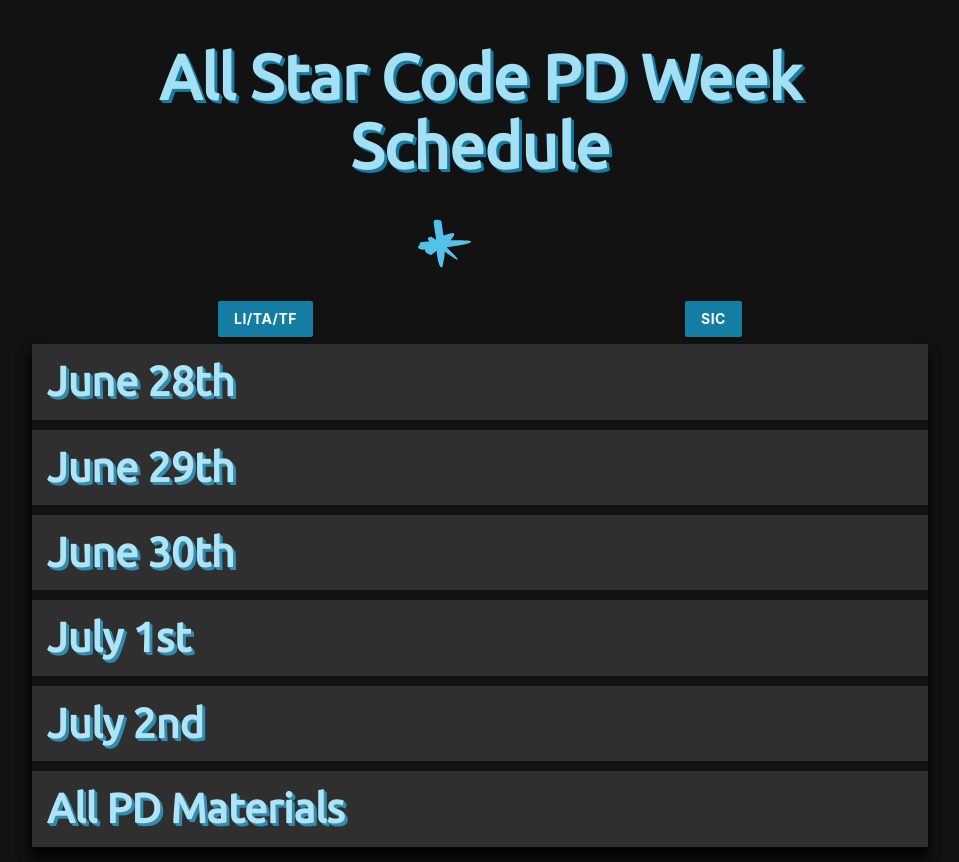
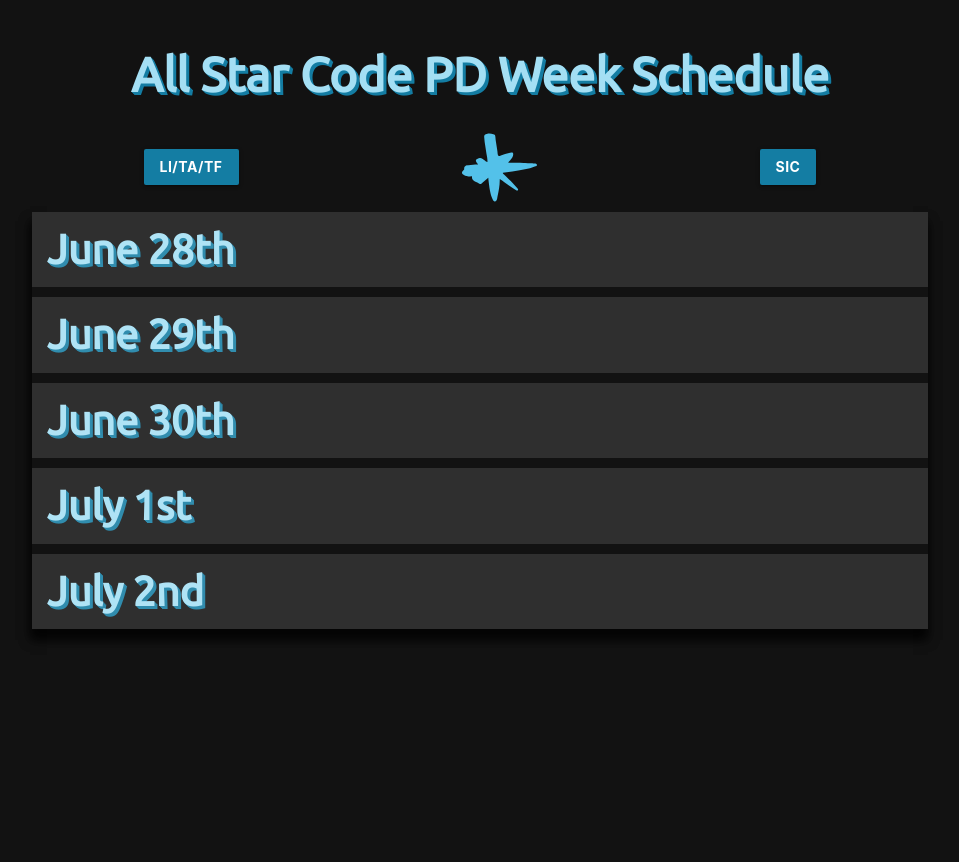
Before and after one commit to AllStarCodeOrg/PDWeekSchedule, a Svelte app: page / in a window 1280 px wide. Shown: the whole page, without its empty margins (160-1119 px from the left). After the commit the page ends 800 px from the top, so only its background shows below. Built offline with nearby package versions, Linux system fonts and the light colour scheme.

Commit message:
Minor styling changes, remove all pd materials section until last day

```diff
--- a/index.html
+++ b/index.html
@@ -45,11 +45,10 @@
         const day5Links = document.querySelectorAll(
           '.day-5 > .card-action > a'
         );
+        const allLinks = document.querySelectorAll('.all-links');
         let now = new Date();
         let today = now.getDate();
         let thisMonth = now.getMonth();
-        console.log(today, thisMonth);
-        // console.log((today !== 16 && thisMonth !== 5));
 
         if (thisMonth === 5 || thisMonth === 6) {
           if (thisMonth === 5) {
@@ -79,6 +78,12 @@
             }
           }
         }
+        let lastDay = new Date('07/02/2021');
+
+        if (now < lastDay) {
+          delNodes(allLinks);
+        }
+
         if (thisMonth < 6 && thisMonth !== 5) {
           delNodes(day1Links);
           delNodes(day2Links);
--- a/public/styles/style.css
+++ b/public/styles/style.css
@@ -4,10 +4,17 @@
   color: #fff;
 }
 
+.mainheader {
+  font-size: 48px;
+  font-weight: bold;
+  margin-top: 2.5rem;
+}
+
 .title {
   color: #a4dff4;
   font-weight: bold;
   font-family: 'Ubuntu', sans-serif;
+  transition: text-shadow 0.5s linear;
   text-shadow: 1px 1px #147da3, 2px 2px #147da3, 3px 3px #147da3;
   user-select: none;
 }
@@ -18,7 +25,7 @@
 
 .title:hover {
   text-shadow: 1px 1px #147da3, 2px 2px #147da3, 3px 3px #147da3,
-    4px 4px #147da3, 5px 5px #147da3, 6px 6px #147da3, 7px 7px #147da3;
+    5px 5px #147da3, 6px 6px #147da3, 7px 7px #147da3, 8px 8px #147da3;
 }
 
 h2 {
@@ -40,6 +47,7 @@
   font-family: 'Ubuntu', sans-serif;
   font-weight: bold !important;
   font-size: 26px;
+  user-select: none;
 }
 
 .card-content > p {
@@ -151,6 +159,7 @@
   height: 100%;
   width: 100%;
   position: absolute;
+  pointer-events: none;
 }
 
 .collapsible-header::before {
--- a/src/App.svelte
+++ b/src/App.svelte
@@ -9,10 +9,10 @@
   function init() {
     const lastChose = window.localStorage.getItem('lastChose');
     if (lastChose !== undefined) {
-      if(lastChose === 'LITATF') {
+      if (lastChose === 'LITATF') {
         return;
       }
-      if(lastChose === 'SIC') {
+      if (lastChose === 'SIC') {
         SICSchedule.classList.toggle('hidden');
         LITATFSchedule.classList.toggle('hidden');
       }
@@ -44,19 +44,19 @@
 <main class="container">
   <div class="row">
     <div class="col s12 center">
-      <h1 class="title">All Star Code PD Week Schedule</h1>
-      <img
-        id="titleAsterik"
-        class="col s4 offset-s5"
-        src={asterik}
-        alt="ASC Asterik"
-      />
+      <div class="title mainheader">All Star Code PD Week Schedule</div>
     </div>
   </div>
   <div class="button-cont">
     <button class="waves-effect waves-light btn" on:click={LITATFClicked}
       >LI/TA/TF</button
     >
+    <img
+      id="titleAsterik"
+      class="col s4 offset-s5"
+      src={asterik}
+      alt="ASC Asterik"
+    />
     <button class="waves-effect waves-light btn" on:click={SICClicked}
       >SIC</button
     >
--- a/src/LITATF.svelte
+++ b/src/LITATF.svelte
@@ -593,7 +593,7 @@
       </div>
     </li>
   {/each}
-  <li>
+  <li class="all-links">
     <div class="collapsible-header">
       <h2 class="title">All PD Materials</h2>
     </div>
--- a/src/SIC.svelte
+++ b/src/SIC.svelte
@@ -174,7 +174,7 @@
       </li>
     {/each}
   {/if}
-  <li>
+  <li class="all-links">
     <div class="collapsible-header">
       <h2 class="title">All PD Materials</h2>
     </div>
--- a/src/main.ts
+++ b/src/main.ts
@@ -1,7 +1,7 @@
-import App from './App.svelte'
+import App from './App.svelte';
 
 const app = new App({
-  target: document.getElementById('app')
-})
+  target: document.getElementById('app'),
+});
 
-export default app
+export default app;
```
